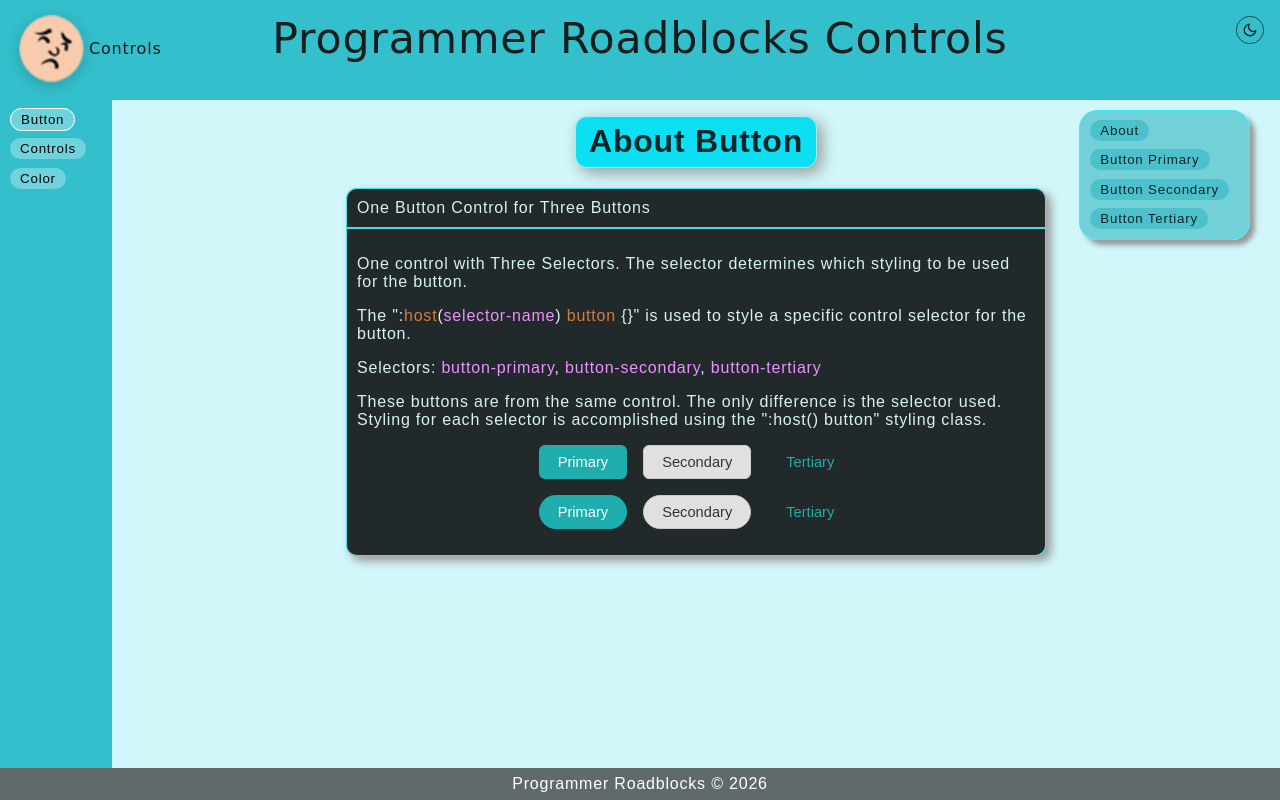
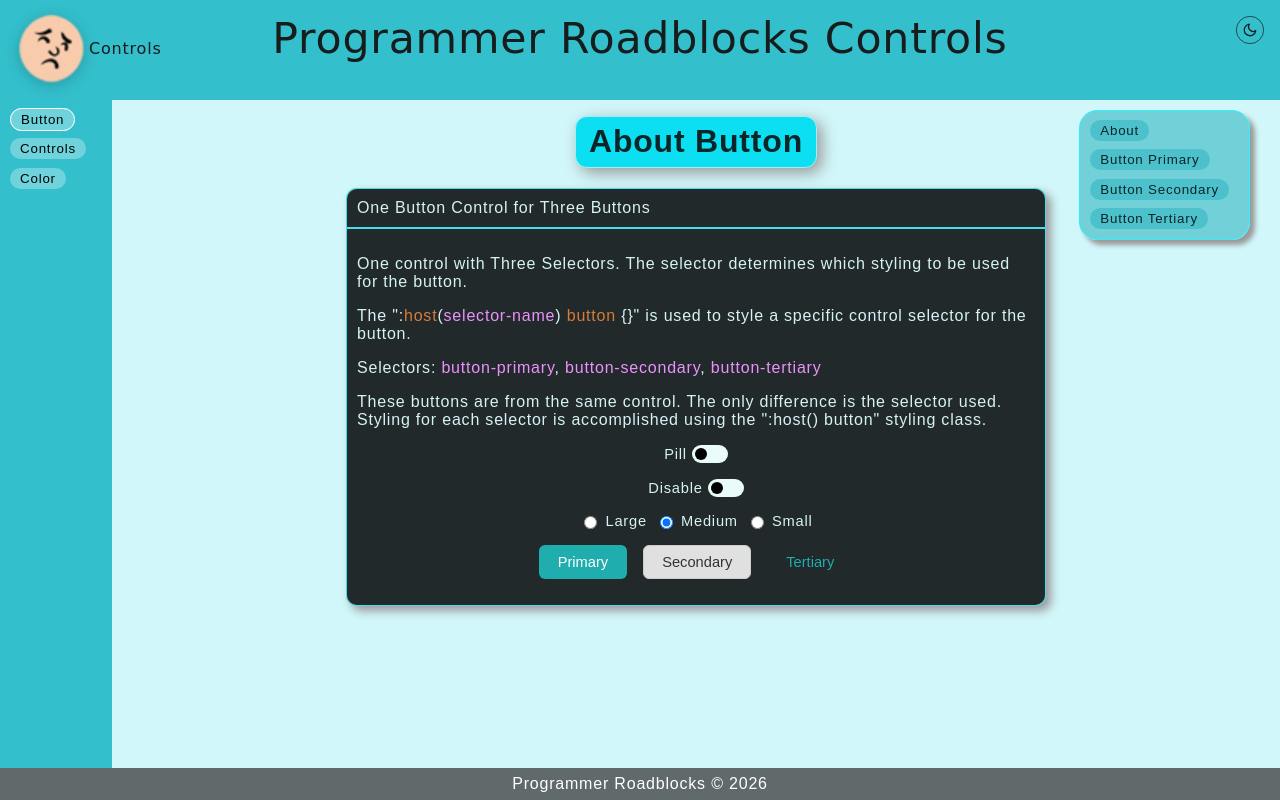
Before and after one commit to PRBDUDE/prb-controls, an Angular app: page /button in a window 1280 px wide. Built offline with nearby package versions, Linux system fonts and the light colour scheme.

Commit message:
add radio-group add slide-switch

```diff
--- a/public/assets/scss/_base.scss
+++ b/public/assets/scss/_base.scss
@@ -13,6 +13,11 @@
   --left-side-panel-menu-width: 7em;
 
   --font-family-body: Arial, Helvetica;
+
+  --label-font-size: 11pt;
+  --label-font-family: var(--font-family-body);
+  --label-color: var(--color-label);
+  --label-gap: 5px;
 }
 
 body {
--- a/public/assets/scss/_color.scss
+++ b/public/assets/scss/_color.scss
@@ -89,6 +89,8 @@
 
   --color-shadow: var(--prb-color-gray-400);
 
+  --color-label: inherit;
+
   &[class*="prb-dark-theme"] {
     --color-header-background: hsl(var(--base-hue) 80% 15%);
     --color-header-text: hsl(var(--base-hue) 10% 100%);
--- /dev/null
+++ b/src/app/control/radio-group/radio-group.ts
@@ -0,0 +1,119 @@
+import { Component, forwardRef, input, model } from '@angular/core';
+import { NG_VALUE_ACCESSOR } from '@angular/forms';
+
+export interface RadioOption<T = any> {
+  label: string;
+  value: T;
+}
+
+@Component({
+  imports: [],
+  selector: 'radio-group',
+  template: `
+    <div
+      class="radio-group"
+      [class.horizontal]="orientation() === 'horizontal'"
+      [class.vertical]="orientation() === 'vertical'"
+      role="radiogroup"
+    >
+      @for (option of options(); track option.value) {
+        <label class="radio-label" [class.disabled]="disabled()">
+          <input
+            type="radio"
+            [name]="name()"
+            [value]="option.value"
+            [checked]="value() === option.value"
+            [disabled]="disabled()"
+            (change)="onSelect(option.value)"
+            (blur)="onTouched()"
+          />
+          <span class="label-text">{{ option.label }}</span>
+        </label>
+      }
+    </div>
+  `,
+  styles: [
+    `
+      .radio-group {
+        display: flex;
+        gap: 0.5rem;
+      }
+
+      .radio-group.vertical {
+        flex-direction: column;
+      }
+
+      .radio-group.horizontal {
+        flex-direction: row;
+        align-items: center;
+      }
+
+      .radio-label {
+        display: inline-flex;
+        align-items: center;
+        gap: var(--label-gap);
+        cursor: pointer;
+        user-select: none;
+        font-family: var(--label-font-family), serif;
+        font-size: var(--label-font-size);
+        color: var(--color-label);
+      }
+
+      .radio-label.disabled {
+        cursor: not-allowed;
+        opacity: 0.6;
+      }
+
+      input[type='radio'] {
+        cursor: pointer;
+      }
+
+      input[type='radio']:disabled {
+        cursor: not-allowed;
+      }
+    `,
+  ],
+  providers: [
+    {
+      provide: NG_VALUE_ACCESSOR,
+      useExisting: forwardRef(() => RadioGroup),
+      multi: true,
+    },
+  ],
+})
+export class RadioGroup {
+  options = input.required<RadioOption[]>();
+  name = input.required<string>();
+  orientation = input<'horizontal' | 'vertical'>('vertical');
+
+  readonly value = model<any>(null);
+  readonly disabled = input<boolean>(false);
+
+  onChange: (value: any) => void = () => {};
+  onTouched: () => void = () => {};
+
+  onSelect(val: any): void {
+    if (!this.disabled()) {
+      this.value.set(val);
+      this.onChange(val);
+      this.onTouched();
+    }
+  }
+
+  // ControlValueAccessor Implementation
+  writeValue(val: any): void {
+    this.value.set(val);
+  }
+
+  registerOnChange(fn: any): void {
+    this.onChange = fn;
+  }
+
+  registerOnTouched(fn: any): void {
+    this.onTouched = fn;
+  }
+
+  setDisabledState(isDisabled: boolean): void {
+    this.disabled.apply(isDisabled);
+  }
+}
--- /dev/null
+++ b/src/app/control/slide-switch/slide-switch.ts
@@ -0,0 +1,123 @@
+import { Component, input, model } from '@angular/core';
+import { CommonModule } from '@angular/common';
+
+@Component({
+  imports: [CommonModule],
+  selector: 'slide-switch',
+  template: `
+    <label class="switch-container" [class.disabled]="disabled()">
+      @if (label() && labelPosition() === 'left') {
+        <span class="label-text label-left">{{ label() }}</span>
+      }
+
+      <span class="switch">
+        <input
+          type="checkbox"
+          [checked]="checked()"
+          [disabled]="disabled()"
+          (change)="toggle($event)"
+        />
+        <span class="slider"></span>
+      </span>
+
+      @if (label() && labelPosition() === 'right') {
+        <span class="label-text label-left">{{ label() }}</span>
+      }
+    </label>
+  `,
+  styles: [
+    `
+      :host {
+        --diameter: 18px;
+      }
+
+      .switch-container {
+        display: inline-flex;
+        align-items: center;
+        gap: var(--label-gap);
+        cursor: pointer;
+        user-select: none;
+      }
+
+      .label-text {
+        font-family: var(--label-font-family), serif;
+        font-size: var(--label-font-size);
+        color: var(--color-label);
+      }
+
+      .switch {
+        position: relative;
+        display: inline-block;
+        width: calc(var(--diameter) * 2);
+        height: var(--diameter);
+      }
+
+      .switch input {
+        opacity: 0;
+        width: 0;
+        height: 0;
+      }
+
+      .slider {
+        position: absolute;
+        cursor: pointer;
+        top: 0;
+        left: 0;
+        right: 0;
+        bottom: 0;
+        background-color: var(--prb-color-primary-50);
+        transition: 0.3s;
+        border-radius: var(--diameter);
+
+        &:before {
+          content: '';
+          position: absolute;
+          height: calc(var(--diameter) - 6px);
+          width: calc(var(--diameter) - 6px);
+          left: 3px;
+          bottom: 3px;
+          background-color: black;
+          transition: 0.3s;
+          border-radius: 50%;
+        }
+      }
+
+      input {
+        &:checked + .slider {
+          background-color: var(--prb-color-primary-500);
+
+          &:before {
+            transform: translateX(var(--diameter));
+          }
+        }
+
+        &:focus + .slider {
+          box-shadow: 0 0 1px var(--prb-color-primary-500);
+        }
+      }
+
+      .disabled {
+        opacity: 0.6;
+        cursor: not-allowed;
+
+        .slider {
+          cursor: not-allowed;
+        }
+      }
+    `,
+  ],
+})
+export class SlideSwitch {
+  checked = model<boolean>(false);
+  disabled = input<boolean>(false);
+  label = input<string>();
+  labelPosition = input<'left' | 'right'>('left');
+
+  toggle(event: Event) {
+    if (this.disabled()) {
+      return;
+    }
+    const target = event.target as HTMLInputElement;
+    this.checked.set(target.checked);
+  }
+}
--- a/src/app/feature/button/about-button-demo/about-button-demo.html
+++ b/src/app/feature/button/about-button-demo/about-button-demo.html
@@ -22,14 +22,40 @@
         Styling for each selector is accomplished using the ":host() button" styling class.
       </p>
       <div>
-        <button-primary [size]="'medium'" (click)="onClickPrimary($event)">Primary</button-primary>
-        <button-secondary [size]="'medium'" (click)="onClickSecondary($event)">Secondary</button-secondary>
-        <button-tertiary [size]="'medium'" (click)="onClickTertiary($event)">Tertiary</button-tertiary>
+        <slide-switch [(checked)]="isPill" [label]="'Pill'" />
       </div>
       <div>
-        <button-primary [size]="'medium'" [pill]="true" (click)="onClickPrimary($event)">Primary</button-primary>
-        <button-secondary [size]="'medium'" [pill]="true" (click)="onClickSecondary($event)">Secondary</button-secondary>
-        <button-tertiary [size]="'medium'" [pill]="true" (click)="onClickTertiary($event)">Tertiary</button-tertiary>
+        <slide-switch [(checked)]="isDisabled" [label]="'Disable'" />
+      </div>
+      <div>
+        <radio-group
+          [options]="buttonSizes"
+          name="size"
+          [orientation]="'horizontal'"
+          [(value)]="selectedSize" />
+      </div>
+      <div>
+        <button-primary
+          [size]="selectedSize()"
+          [pill]="isPill()"
+          [disabled]="isDisabled()"
+          (click)="onClickPrimary($event)">
+          Primary
+        </button-primary>
+        <button-secondary
+          [size]="selectedSize()"
+          [pill]="isPill()"
+          [disabled]="isDisabled()"
+          (click)="onClickSecondary($event)">
+          Secondary
+        </button-secondary>
+        <button-tertiary
+          [size]="selectedSize()"
+          [pill]="isPill()"
+          [disabled]="isDisabled()"
+          (click)="onClickTertiary($event)">
+          Tertiary
+        </button-tertiary>
       </div>
     </card-body>
   </card-container>
--- a/src/app/feature/button/about-button-demo/about-button-demo.ts
+++ b/src/app/feature/button/about-button-demo/about-button-demo.ts
@@ -1,18 +1,41 @@
-import { Component } from '@angular/core';
+import { Component, model } from '@angular/core';
 import { JellyContainer } from '@core/jelly-container';
 import { CardContainer } from '@core/card-container';
 import { CardHeader } from '@core/card-header';
 import { CardBody } from '@core/card-body';
 import { CodeColoring } from '@core/code-coloring';
-import { Button } from '@control/button/button';
+import { Button, buttonSize } from '@control/button/button';
+import { SlideSwitch } from '@control/slide-switch/slide-switch';
+import { FormsModule } from '@angular/forms';
+import { RadioGroup, RadioOption } from '@control/radio-group/radio-group';
 
 @Component({
-  imports: [JellyContainer, CardContainer, CardHeader, CardBody, CodeColoring, Button],
+  imports: [
+    JellyContainer,
+    CardContainer,
+    CardHeader,
+    CardBody,
+    CodeColoring,
+    Button,
+    SlideSwitch,
+    FormsModule,
+    RadioGroup,
+  ],
   selector: 'prb-about-button-demo',
   styleUrl: './about-button-demo.scss',
   templateUrl: './about-button-demo.html',
 })
 export class AboutButtonDemo {
+  protected isPill = model<boolean>(false);
+  protected isDisabled = model<boolean>(false);
+  protected selectedSize = model<buttonSize>('medium');
+
+  buttonSizes: RadioOption[] = [
+    { label: 'Large', value: 'large' },
+    { label: 'Medium', value: 'medium' },
+    { label: 'Small', value: 'small' },
+  ];
+
   protected onClickPrimary($event: MouseEvent) {
     console.log('onClickPrimary', $event);
   }
```
Also changed, not shown: 2 other files (tests, documents, lock files or other folders).
